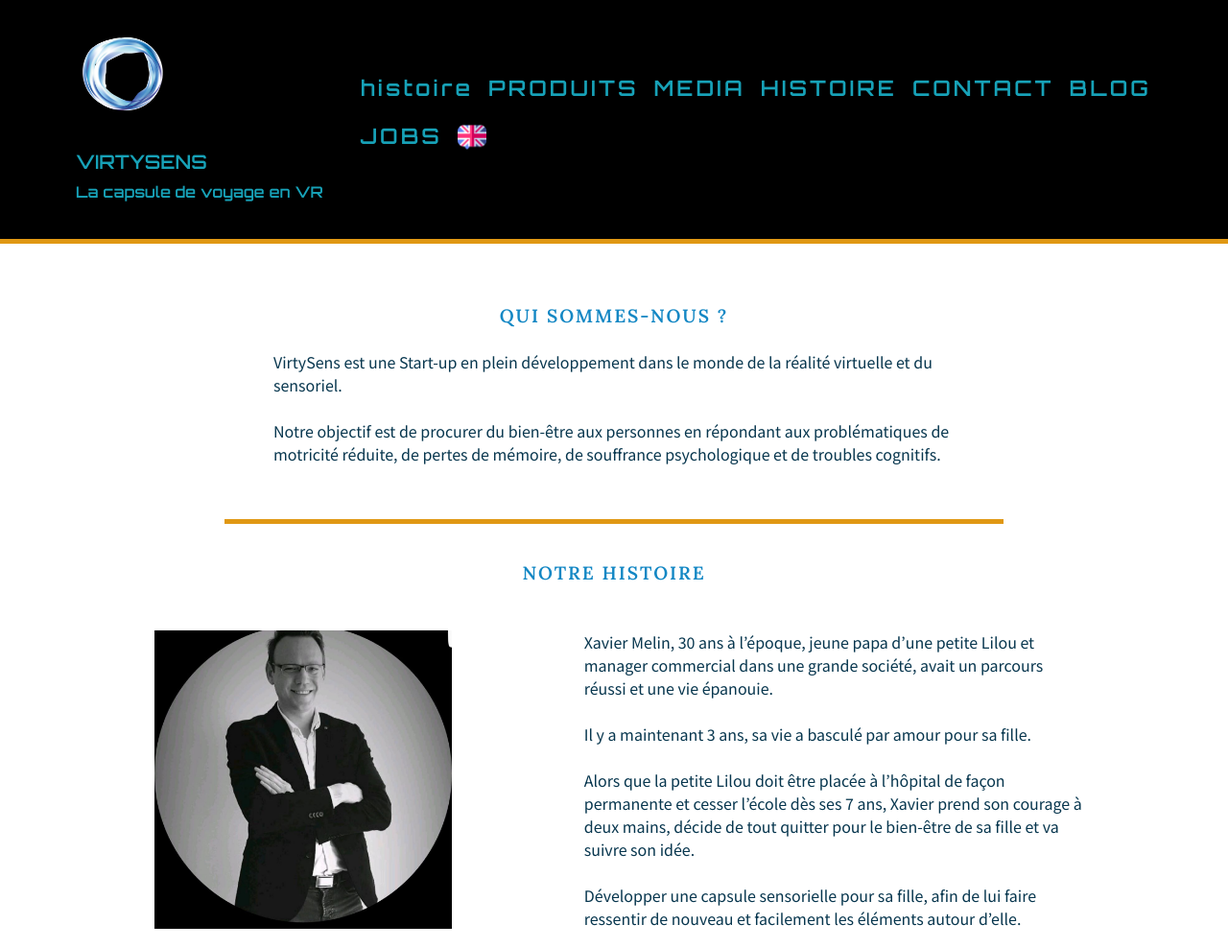
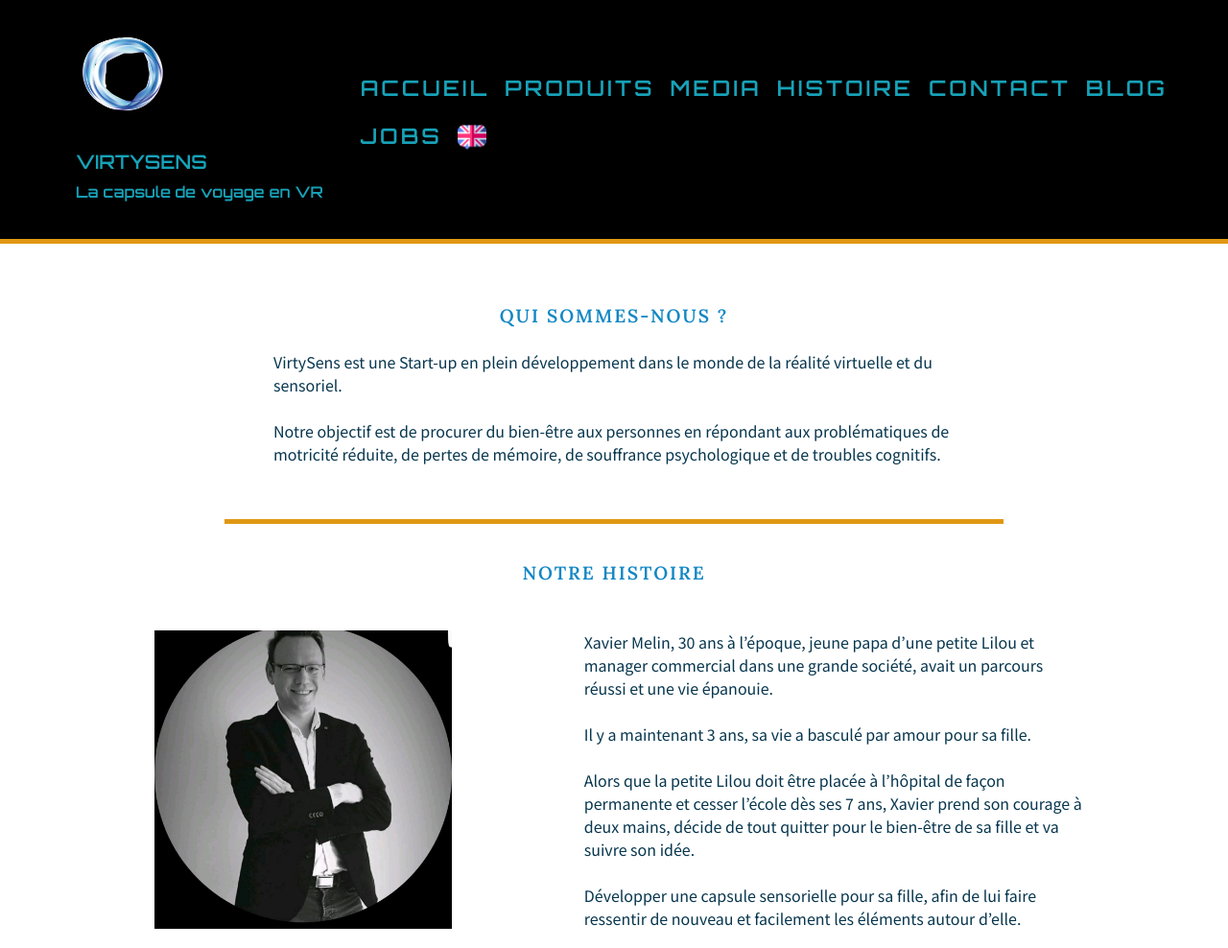
Before and after one commit to Eosia/static-virtysens, a plain HTML site: page histoire.html in a window 1280 px wide. Shown: the top 988 px of the page at 96% size. Drawn offline with nearby package versions, Linux system fonts and the light colour scheme.

Commit message:
correction link

```diff
--- a/histoire.html
+++ b/histoire.html
@@ -82,8 +82,8 @@
 
             <div class="nav-menu collapse navbar-collapse mx-auto text-center" id="navbarSupportedContent">
                 <ul class="navbar-nav mx-auto">
-                    <li class="nav-item active">
-                        <a class="nav-link text-info" href="index.html">histoire</a>
+                    <li class="nav-item">
+                        <a class="nav-link text-info" href="index.html">ACCUEIL</a>
                     </li>
                     <li class="nav-item">
                         <a class="nav-link text-info" href="produits.html">PRODUITS</a>
@@ -91,7 +91,7 @@
                     <li class="nav-item">
                         <a class="nav-link text-info" href="media.html">MEDIA</a>
                     </li>
-                    <li class="nav-item">
+                    <li class="nav-item active">
                         <a class="nav-link text-info" href="histoire.html">HISTOIRE</a>
                     </li>
                     <li class="nav-item">
```
